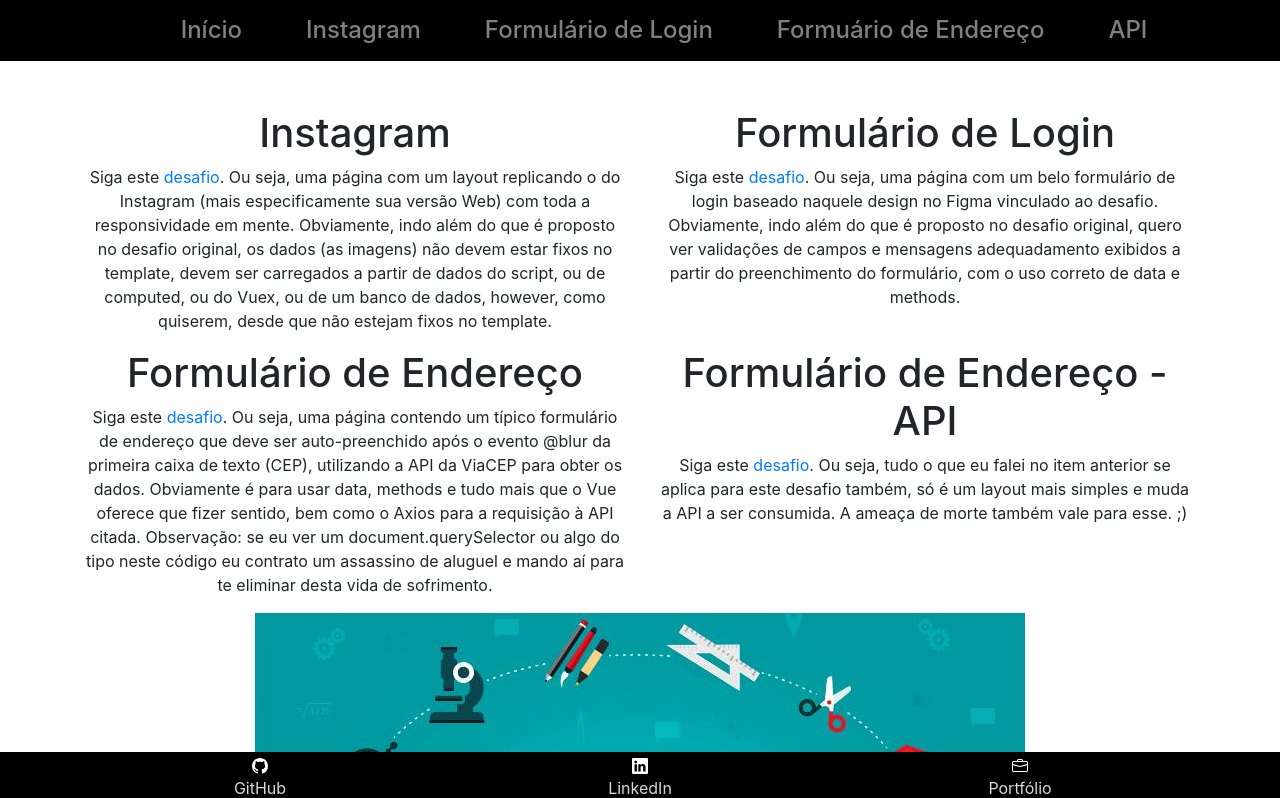
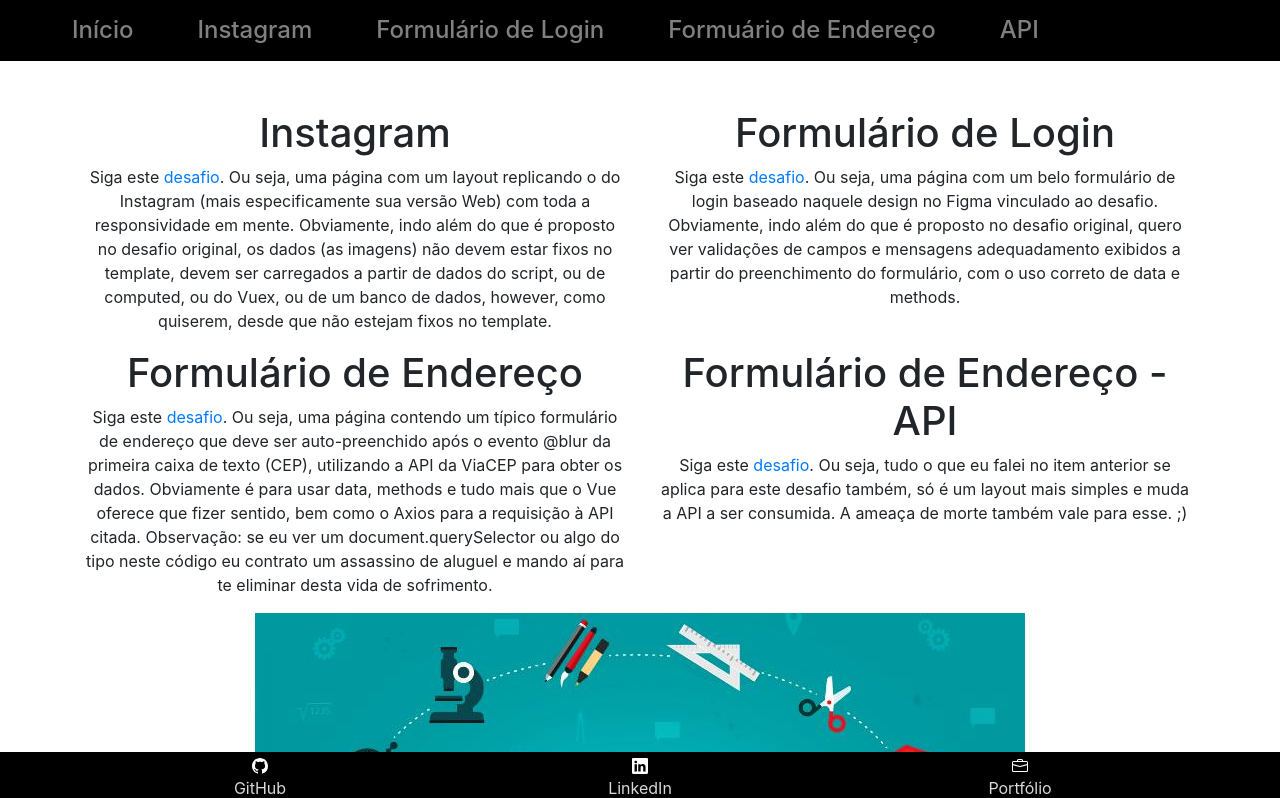
Before and after one commit to Th3mike/projeto-desafios, a Nuxt app: page / in a window 1280 px wide. Shown: the top 798 px of the page. Built offline with nearby package versions, Linux system fonts and the light colour scheme.

Commit message:
removendo navbar do meio

```diff
--- a/components/navbar.vue
+++ b/components/navbar.vue
@@ -1,5 +1,5 @@
 <template>
-  <header class="sticky-top background-nav-footer d-flex justify-content-center h4">
+  <header class="sticky-top background-nav-footer d-flex h4">
       <b-navbar toggleable="lg" type="dark">
         <b-navbar-toggle target="nav-collapse"></b-navbar-toggle>
         <b-collapse id="nav-collapse" is-nav>
```
